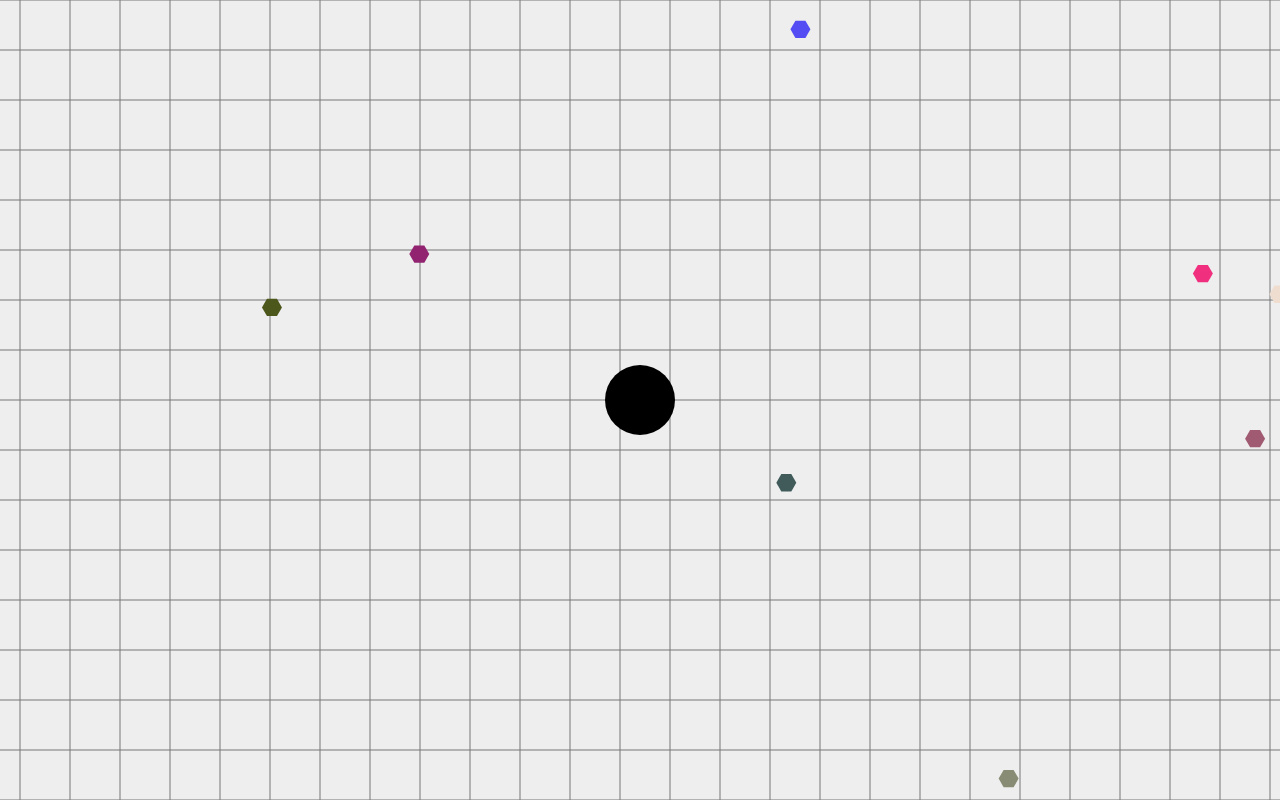
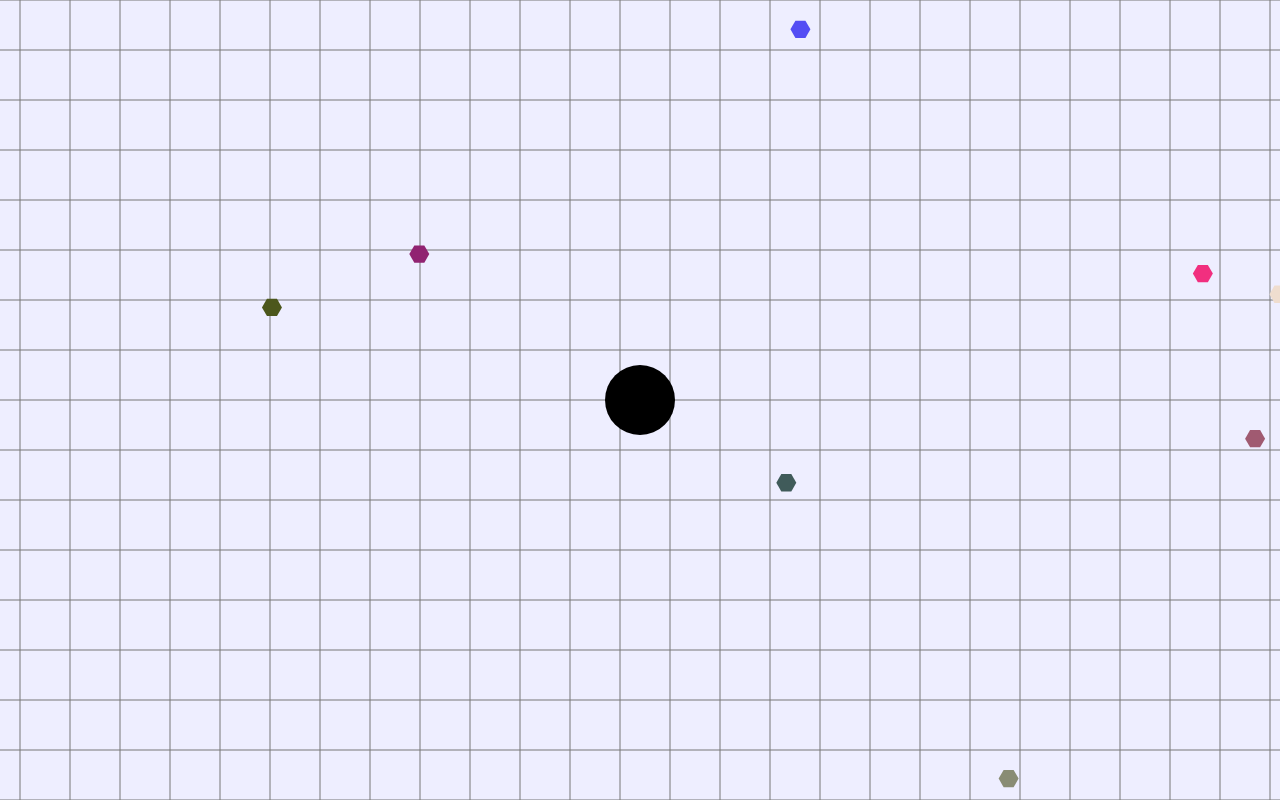
Before and after one commit to romainbornier/TAC-AgarIO, a plain HTML site: page index.html in a window 1280 px wide. Drawn offline with Linux system fonts and the light colour scheme.

Commit message:
modification du fond pour être plus proche du vrai site

```diff
--- a/css/style.css
+++ b/css/style.css
@@ -1,4 +1,4 @@
 *{margin:0; padding:0;}
 html, body { width:100%; height:100%;}
 
-#view { background-color:#EEE; display:block;}
+#view { background-color:#EEEEFF; display:block;}
```
